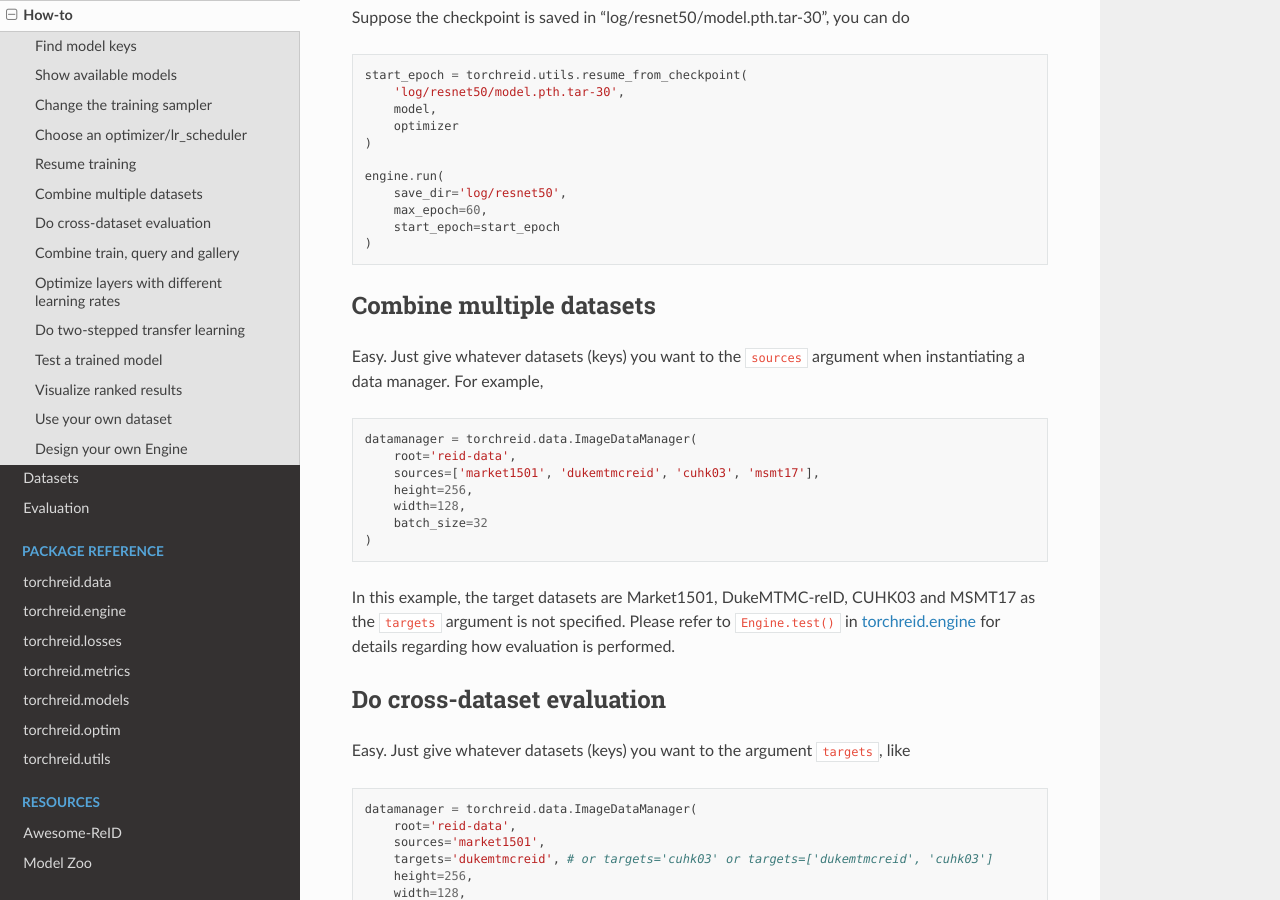
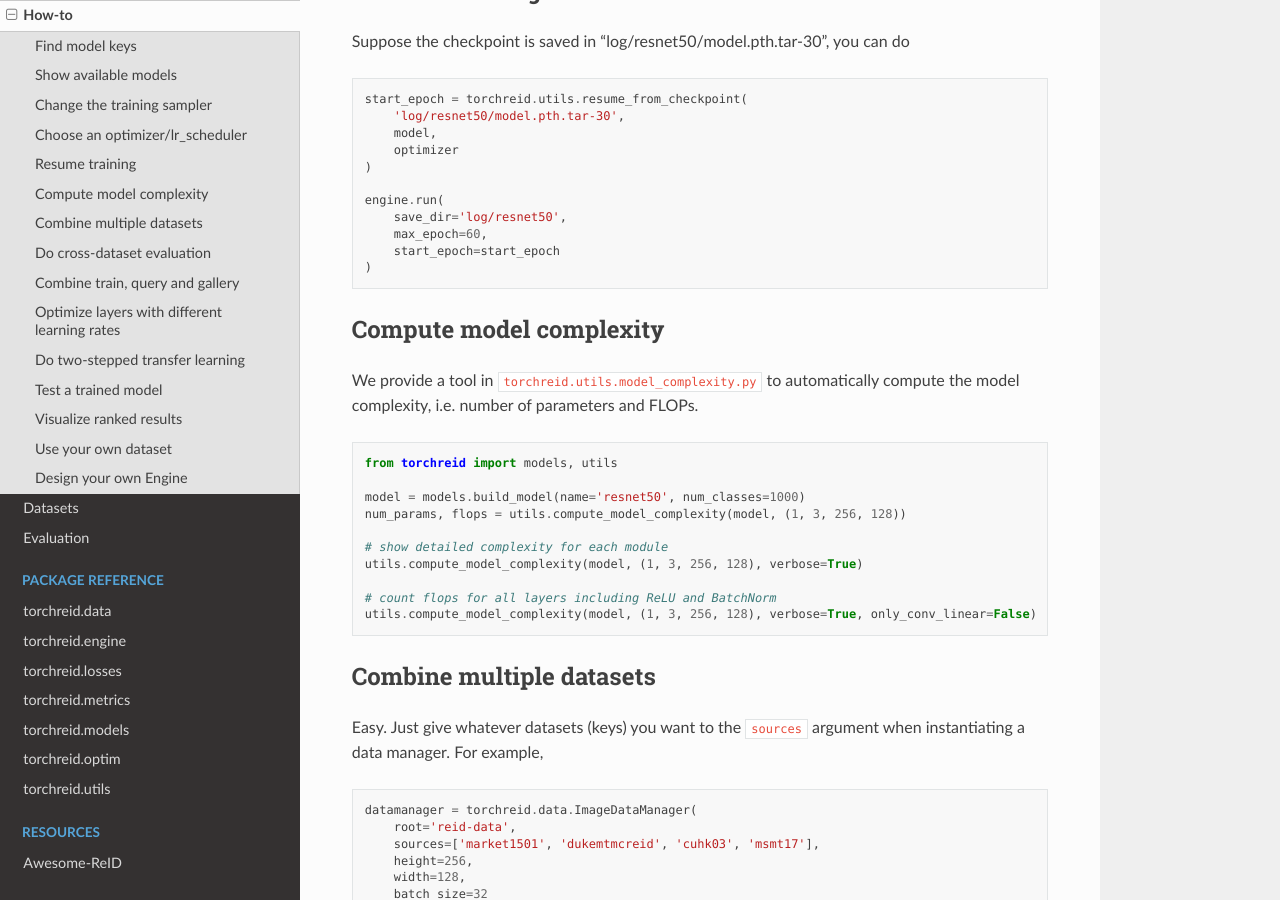
Before and after one commit to KaiyangZhou/deep-person-reid, a Sphinx documentation site: the page built from docs/user_guide.rst, in a window 1280 px wide and 900 px high, scrolled down 1072 px. Built offline with Sphinx 7.4.7 and the Read the Docs theme 2.0.0, drawn with Linux system fonts in a browser that asks for light colours; some of the changed text lies outside the part shown.

Commit message:
update docs

```diff
--- a/docs/pkg/utils.rst
+++ b/docs/pkg/utils.rst
@@ -35,3 +35,7 @@
 
 .. automodule:: torchreid.utils.torchtools
     :members:
+
+
+.. automodule:: torchreid.utils.model_complexity
+    :members:
--- a/docs/user_guide.rst
+++ b/docs/user_guide.rst
@@ -46,6 +46,24 @@
         max_epoch=60,
         start_epoch=start_epoch
     )
+
+
+Compute model complexity
+--------------------------
+We provide a tool in ``torchreid.utils.model_complexity.py`` to automatically compute the model complexity, i.e. number of parameters and FLOPs.
+
+.. code-block:: python
+
+    from torchreid import models, utils
+
+    model = models.build_model(name='resnet50', num_classes=1000)
+    num_params, flops = utils.compute_model_complexity(model, (1, 3, 256, 128))
+
+    # show detailed complexity for each module
+    utils.compute_model_complexity(model, (1, 3, 256, 128), verbose=True)
+
+    # count flops for all layers including ReLU and BatchNorm
+    utils.compute_model_complexity(model, (1, 3, 256, 128), verbose=True, only_conv_linear=False)
 
 
 Combine multiple datasets
```
